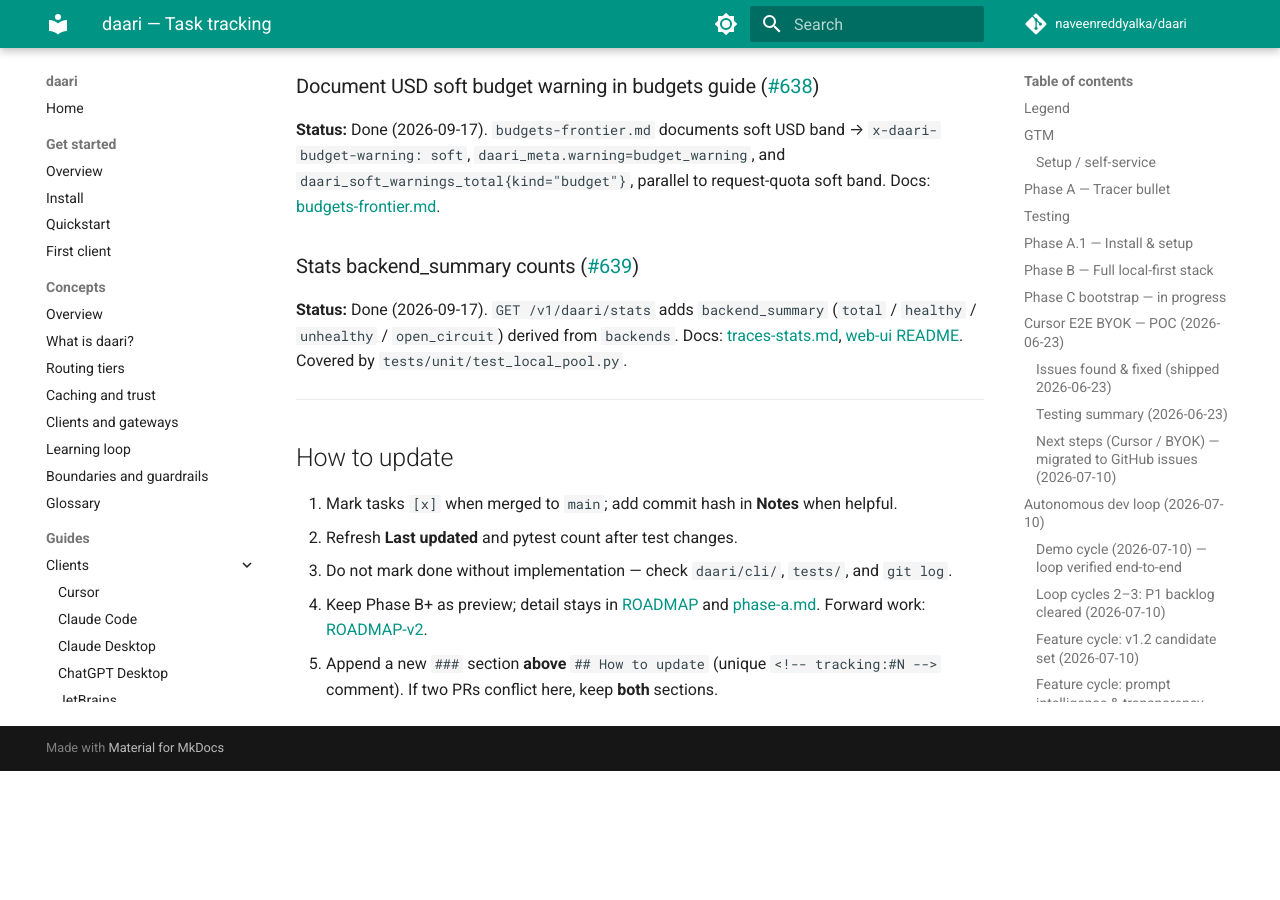
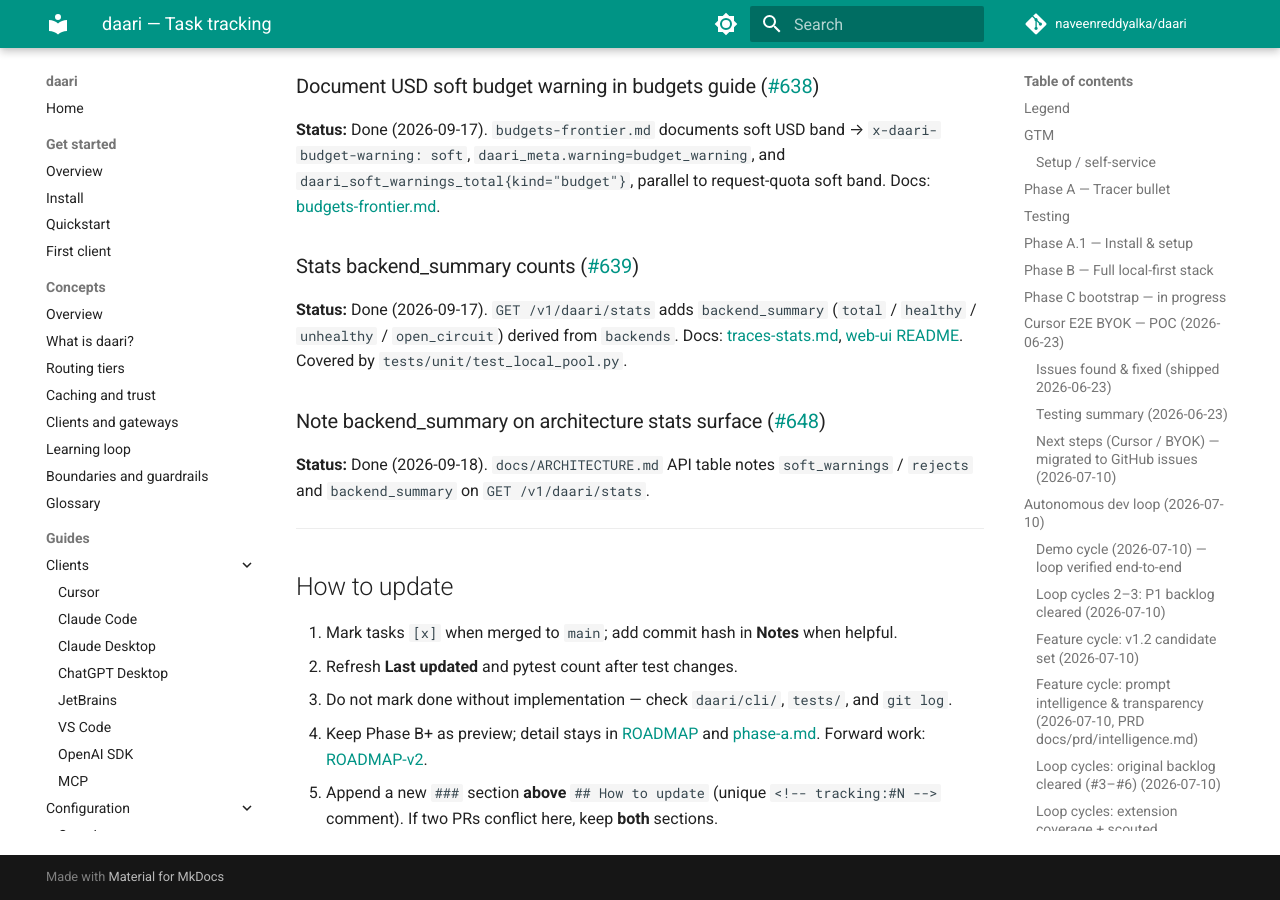
Before and after one commit to naveenreddyalka/daari, an MkDocs documentation site: the page built from docs/TRACKING.md, in a window 1280 px wide and 900 px high, scrolled down 74381 px. Built offline with MkDocs 1.6.1 and Material for MkDocs 9.7.7, drawn with Linux system fonts in a browser that asks for light colours; comment, search, counter and statistics services are not loaded; before the commit the page ends 75152 px from its top, so only the background shows below that.

Commit message:
docs(architecture): note backend_summary on /v1/daari/stats
Closes #648.

Co-authored-by: Cursor <cursoragent@cursor.com>

```diff
--- a/docs/TRACKING.md
+++ b/docs/TRACKING.md
@@ -3049,6 +3049,12 @@ band. Docs: [budgets-frontier.md](developer/guides/configuration/budgets-frontie
 [web-ui README](../packages/web-ui/README.md). Covered by
 `tests/unit/test_local_pool.py`.
 
+### Note backend_summary on architecture stats surface ([#648](https://github.com/naveenreddyalka/daari/issues/648))
+
+<!-- tracking:#648 -->
+**Status:** Done (2026-09-18). `docs/ARCHITECTURE.md` API table notes
+`soft_warnings` / `rejects` and `backend_summary` on `GET /v1/daari/stats`.
+
 ---
 
 ## How to update
```
Also changed, not shown: docs/ARCHITECTURE.md (+1 -1 lines).
